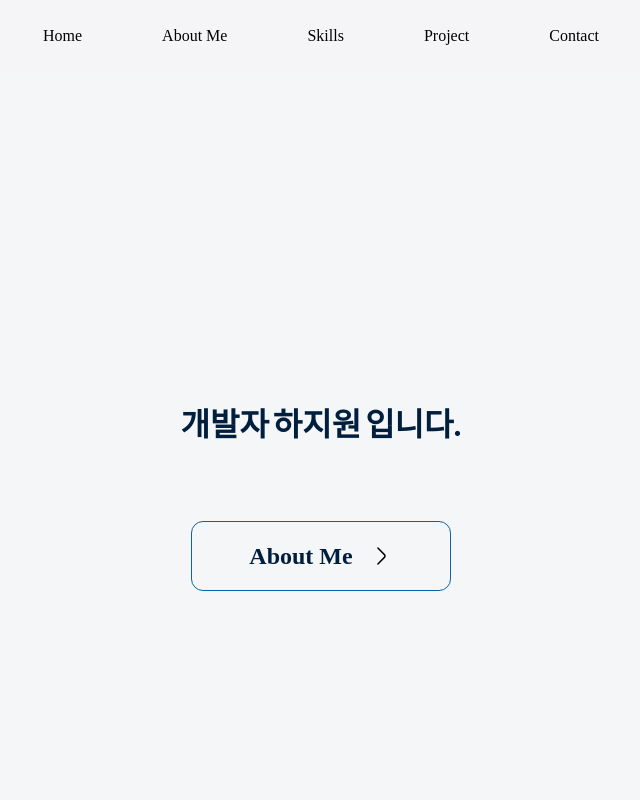
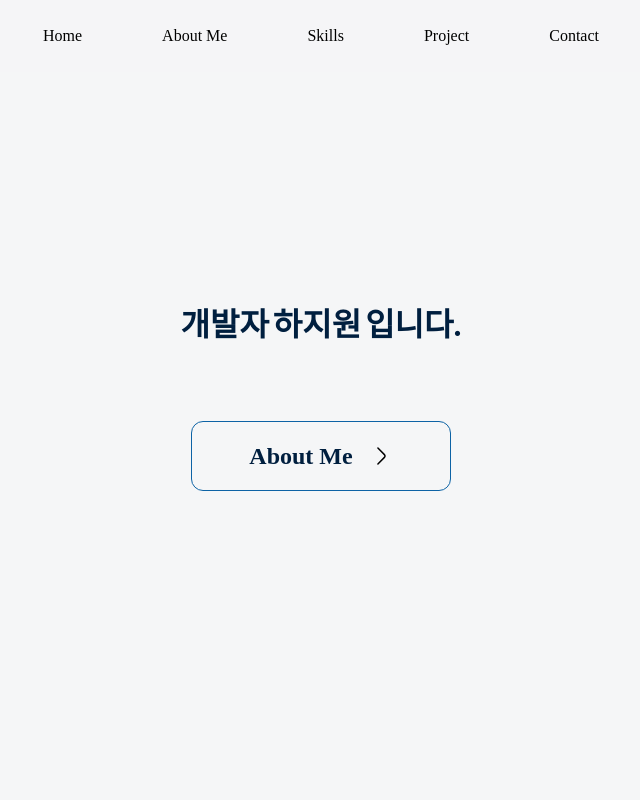
Before and after one commit to magok-developer/About-Me, a Next.js app: page / in a window 1280 px wide. Shown: the top 800 px of the page, without its empty margins (319-959 px from the left). Built offline with nearby package versions, Linux system fonts and the light colour scheme.

Commit message:
Home 컴포넌트 수정

```diff
--- a/src/app/components/Home/Home.tsx
+++ b/src/app/components/Home/Home.tsx
@@ -20,7 +20,7 @@ const Home = () => {
 export default Home;
 
 const Container = styled.div`
-  height: 1000px;
+  height: 800px;
   display: flex;
   flex-direction: column;
   align-items: center;
```
